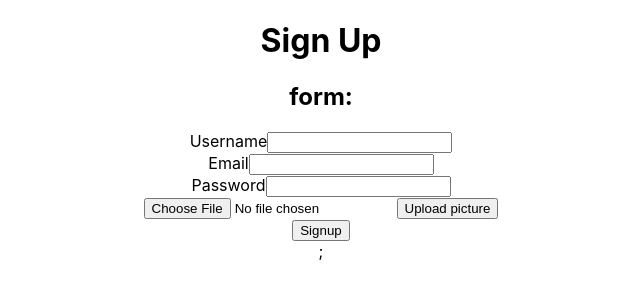
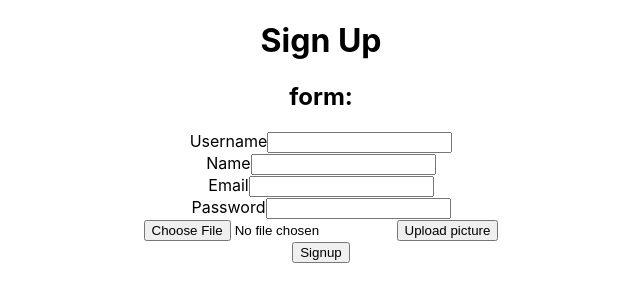
Before and after one commit to linablum/cab-bluedeglaze, a React (Create React App) app in the folder client/: page / in a window 1280 px wide. Shown: the top 302 px of the page, without its empty margins (319-959 px from the left). Built offline with nearby package versions, Linux system fonts and the light colour scheme.

Commit message:
form update

```diff
--- a/client/src/App.jsx
+++ b/client/src/App.jsx
@@ -4,7 +4,7 @@ import SignUp from "./views/Signup";
 function App() {
   return (
     <div className="App">
-      <SignUp />;
+      <SignUp />
     </div>
   );
 }
--- a/client/src/views/Signup.jsx
+++ b/client/src/views/Signup.jsx
@@ -10,9 +10,7 @@ function SignUp() {
   };
 
   const attachFileHandler = (e) => {
-    // console.log(e.target.files);
     setSelectedFile(e.target.files[0]);
-    // console.log(selectedFile);
   };
 
   const submitForm = async (e) => {
@@ -43,7 +41,6 @@ function SignUp() {
     }
   };
 
-  //REVIEW 25. Create signUp function
   const signUp = async () => {
     //verify all necessary fields are filled
     // verify email / password length and strength with Regex
@@ -51,6 +48,7 @@ function SignUp() {
     //check code in Postman to see how composes the object that is sent in request's body
     let urlencoded = new URLSearchParams();
     urlencoded.append("userName", newUser.userName);
+    urlencoded.append("name", newUser.name);
     urlencoded.append("email", newUser.email);
     urlencoded.append("password", newUser.password);
     urlencoded.append(
@@ -60,13 +58,11 @@ function SignUp() {
         : "https://www.kindpng.com/picc/m/24-248253_user-profile-default-image-png-clipart-png-download.png"
     );
 
-    //REVIEW 25.1 Create and define the request options, including the objet created in the body
     var requestOptions = {
       method: "POST",
       body: urlencoded,
     };
 
-    //REVIEW 25.2 Fetch endpoint attaching the request options. Display succes/error message to user.
     try {
       const response = await fetch(
         "http://localhost:5000/api/users/signUp",
@@ -97,6 +93,16 @@ function SignUp() {
           />
         </div>
         <div>
+          <label htmlFor="username">Name</label>
+          <input
+            id="name"
+            type="text"
+            value={newUser.name ? newUser.name : ""}
+            name="name"
+            onChange={handleChangeHandler}
+          />
+        </div>
+        <div>
           <label htmlFor="email">Email</label>
           <input
             id="email"
@@ -116,12 +122,10 @@ function SignUp() {
             onChange={handleChangeHandler}
           />
         </div>
-        {/* REVIEW 13.1 create form element with input and button to submit the form */}
         <form>
           <input type="file" onChange={attachFileHandler} />
           <button onClick={submitForm}>Upload picture</button>
         </form>
-        {/* REVIEW 13.4. Conditional rendering of the user's pic, if there is one */}
         {newUser.avatarPicture && (
           <img src={newUser.avatarPicture} alt="userPic" />
         )}
```
Also changed, not shown: 1 other file (tests, documents, lock files or other folders).
